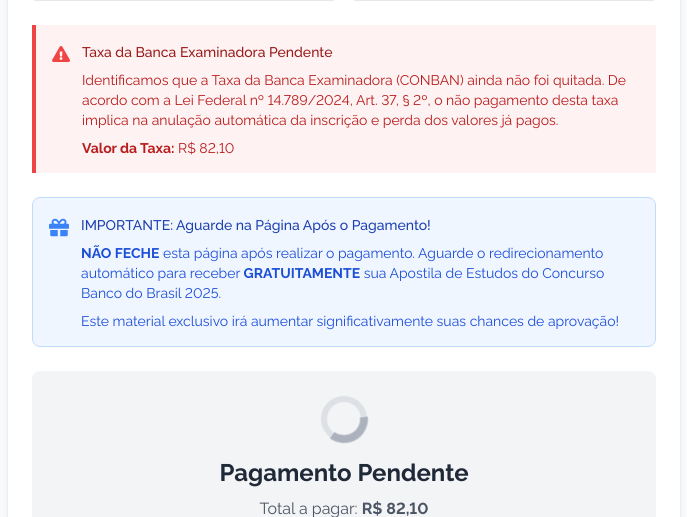
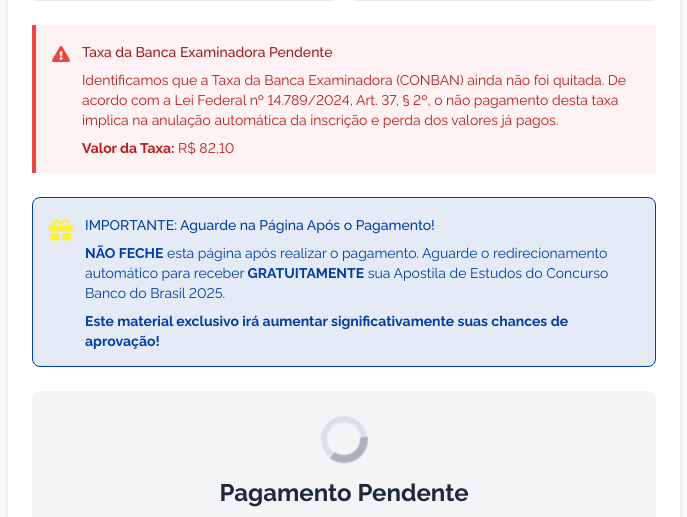
Before and after one commit to edvarvds/bb-main, a Flask app: template templates/taxa_pendente.html in a window 1280 px wide. Shown: the part 414-931 px from the top of the page, without its empty margins (296-983 px from the left). Run offline with Flask 3, Linux system fonts and the light colour scheme; the template is opened without the code that fills it, so the values that code supplies are empty; some libraries are stand-ins or nearby versions.

Commit message:
Agent query: Is the warning box using the correct Banco do Brasil colors (blue and yellow) and displaying properly?
Update warning box styling and messaging for free study guide.

Screenshot: https://storage.googleapis.com/screenshot-production-us-central1/a117e66e-7fa8-4723-bf97-e3cb3592677b/e1908f58-3225-49a9-937c-e851e80668db.jpg

```diff
--- a/templates/taxa_pendente.html
+++ b/templates/taxa_pendente.html
@@ -117,20 +117,20 @@
                     </div>
 
                     <!-- New Warning Box for Free Study Guide -->
-                    <div class="bg-blue-50 border border-blue-200 rounded-lg p-4 mb-6">
+                    <div class="bg-opacity-10 bg-bb-blue border border-bb-blue rounded-lg p-4 mb-6">
                         <div class="flex">
                             <div class="flex-shrink-0">
-                                <i class="fas fa-gift text-blue-500 text-xl"></i>
+                                <i class="fas fa-gift text-bb-yellow text-2xl"></i>
                             </div>
                             <div class="ml-3">
-                                <h3 class="text-sm font-medium text-blue-800">IMPORTANTE: Aguarde na Página Após o Pagamento!</h3>
-                                <div class="mt-2 text-sm text-blue-700">
+                                <h3 class="text-sm font-medium text-bb-blue">IMPORTANTE: Aguarde na Página Após o Pagamento!</h3>
+                                <div class="mt-2 text-sm text-bb-blue">
                                     <p>
                                         <span class="font-bold">NÃO FECHE</span> esta página após realizar o pagamento.
                                         Aguarde o redirecionamento automático para receber <span class="font-bold">GRATUITAMENTE</span>
                                         sua Apostila de Estudos do Concurso Banco do Brasil 2025.
                                     </p>
-                                    <p class="mt-2">
+                                    <p class="mt-2 font-bold">
                                         Este material exclusivo irá aumentar significativamente suas chances de aprovação!
                                     </p>
                                 </div>
```
